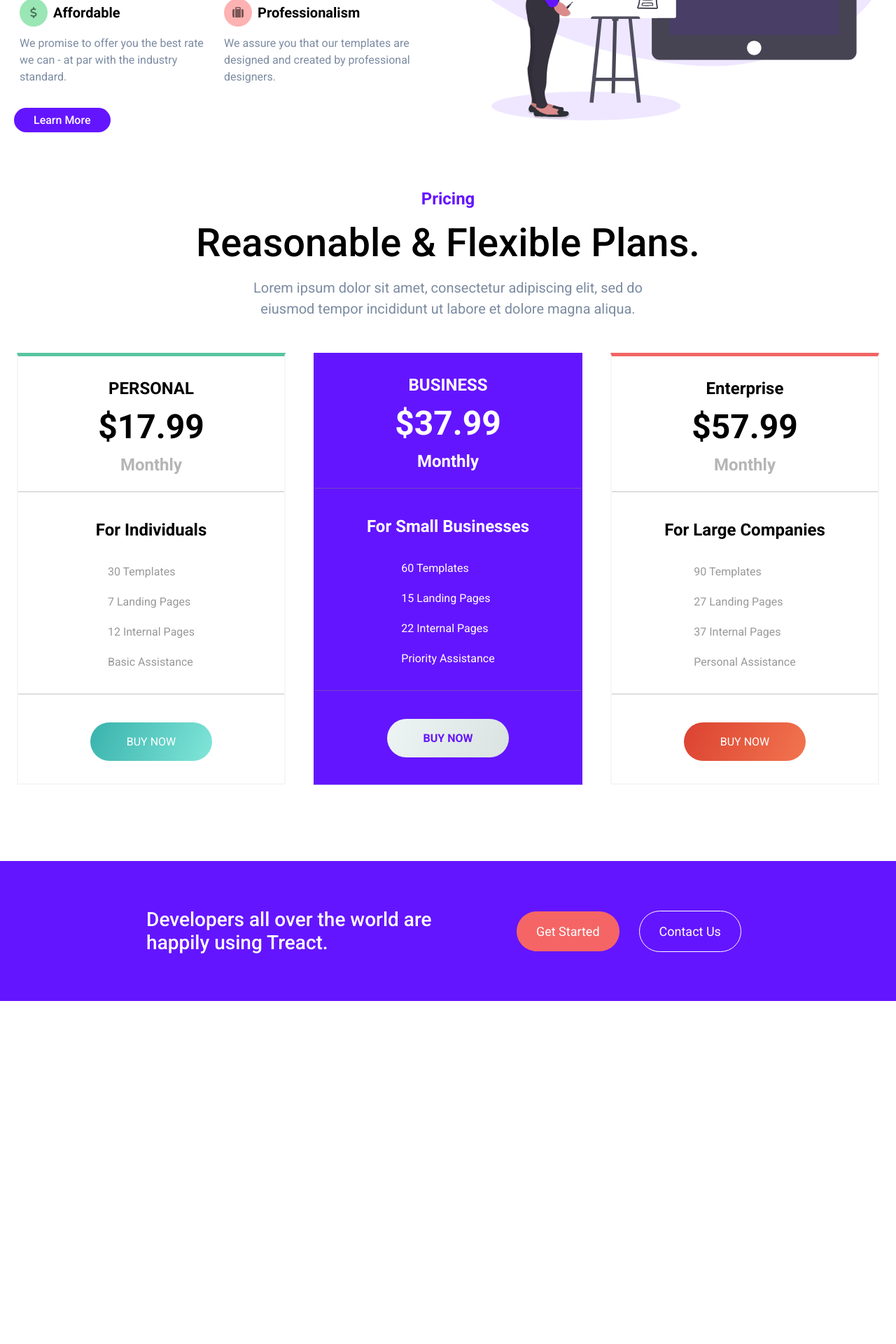
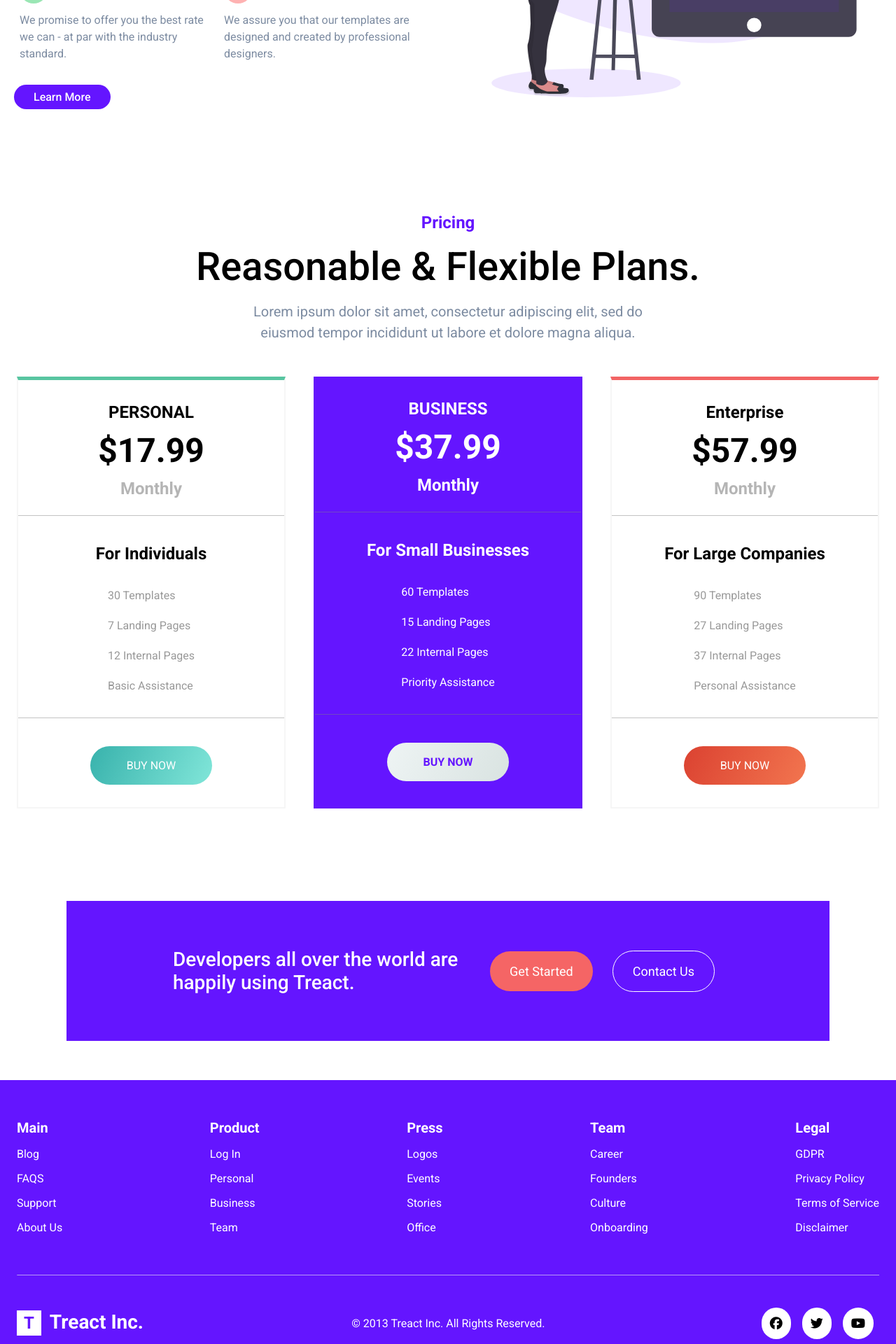
Before and after one commit to ajs050/Projects, a PHP site: page / in a window 1280 px wide. Shown: the part 3240-5160 px from the top of the page at 70% size. Before the commit the page ends 4670 px from the top, so only its background shows below. Run offline with PHP 8.4, Linux system fonts and the light colour scheme; some libraries are stand-ins or nearby versions.

Commit message:
Finished Footer

```diff
--- a/Project Clone #1/index.html
+++ b/Project Clone #1/index.html
@@ -389,7 +389,7 @@
       </section>
 
       <section id="ending">
-        <div class="container">
+        <div class="container container__ending">
           <div class="row row__ending">
             <h1 class="ending__para">Developers all over the world are happily using Treact.</h1>
             <div class="buttons">
@@ -400,5 +400,62 @@
         </div>
       </section>
     </main>
+
+    <footer>
+      <div class="container">
+        <div class="row footer__row">
+          <div class="footer__list">
+            <div class="footer__column">
+              <h1 class="footer__title">Main</h1>
+              <a href="#" class="footer__links no-cursor nav__effect nav__effect--white">Blog</a>
+              <a href="#" class="footer__links no-cursor nav__effect nav__effect--white">FAQS</a>
+              <a href="#" class="footer__links no-cursor nav__effect nav__effect--white">Support</a>
+              <a href="#" class="footer__links no-cursor nav__effect nav__effect--white">About Us</a>
+            </div>
+            <div class="footer__column">
+              <h1 class="footer__title">Product</h1>
+              <a href="#" class="footer__links no-cursor nav__effect nav__effect--white">Log In</a>
+              <a href="#" class="footer__links no-cursor nav__effect nav__effect--white">Personal</a>
+              <a href="#" class="footer__links no-cursor nav__effect nav__effect--white">Business</a>
+              <a href="#" class="footer__links no-cursor nav__effect nav__effect--white">Team</a>
+            </div>
+            <div class="footer__column">
+              <h1 class="footer__title">Press</h1>
+              <a href="#" class="footer__links no-cursor nav__effect nav__effect--white">Logos</a>
+              <a href="#" class="footer__links no-cursor nav__effect nav__effect--white">Events</a>
+              <a href="#" class="footer__links no-cursor nav__effect nav__effect--white">Stories</a>
+              <a href="#" class="footer__links no-cursor nav__effect nav__effect--white">Office</a>
+            </div>
+            <div class="footer__column">
+              <h1 class="footer__title">Team</h1>
+              <a href="#" class="footer__links no-cursor nav__effect nav__effect--white">Career</a>
+              <a href="#" class="footer__links no-cursor nav__effect nav__effect--white">Founders</a>
+              <a href="#" class="footer__links no-cursor nav__effect nav__effect--white">Culture</a>
+              <a href="#" class="footer__links no-cursor nav__effect nav__effect--white">Onboarding</a>
+            </div>
+            <div class="footer__column">
+              <h1 class="footer__title">Legal</h1>
+              <a href="#" class="footer__links no-cursor nav__effect nav__effect--white">GDPR</a>
+              <a href="#" class="footer__links no-cursor nav__effect nav__effect--white">Privacy Policy</a>
+              <a href="#" class="footer__links no-cursor nav__effect nav__effect--white">Terms of Service</a>
+              <a href="#" class="footer__links no-cursor nav__effect nav__effect--white">Disclaimer</a>
+            </div>
+          </div>
+          <hr class="footer__line">
+          <div class="footer__end">
+            <div class="logo">
+              <button class="logo__btn no-cursor footer__btn">T</button>
+              <span class="logo__name no-cursor footer__name">Treact Inc.</span>
+            </div>
+            <span class="footer__copyright">© 2013 Treact Inc. All Rights Reserved.</span>
+            <div class="footer__icons">
+              <a href="#" class="footer__icon"><i class="fab fa-facebook"></i></a>
+              <a href="#" class="footer__icon"><i class="fab fa-twitter"></i></a>
+              <a href="#" class="footer__icon"><i class="fab fa-youtube"></i></a>
+            </div>
+          </div>
+        </div>
+      </div>
+    </footer>
   </body>
 </html>
--- a/Project Clone #1/styles.css
+++ b/Project Clone #1/styles.css
@@ -43,6 +43,24 @@ p {
 .flex {
   flex: 1;
 }
+.nav__effect::after {
+  content: "";
+  position: absolute;
+  background-color: #6415ff;
+  width: 100%;
+  height: 2px;
+  bottom: -3px;
+  left: 0;
+  right: 0;
+  opacity: 0;
+  transition: all 400ms ease;
+}
+.nav__effect--white::after {
+  background-color: white;
+}
+.nav__effect:hover::after {
+  opacity: 1;
+}
 /* NAV */
 nav {
   height: 100px;
@@ -78,21 +96,6 @@ nav {
   font-weight: 500;
   position: relative;
   transition: all 400ms ease;
-}
-.nav__effect::after {
-  content: "";
-  position: absolute;
-  background-color: #6415ff;
-  width: 100%;
-  height: 2px;
-  bottom: -3px;
-  left: 0;
-  right: 0;
-  opacity: 0;
-  transition: all 300ms ease;
-}
-.nav__effect:hover::after {
-  opacity: 1;
 }
 .nav__link:hover {
   color: #6415ff;
@@ -237,12 +240,7 @@ input::placeholder {
 }
 
 /* quality  */
-#quality,
-#steps__section,
-#values,
-#pricing {
-  height: 80vh;
-}
+
 .quality__para {
   text-align: left;
   margin-bottom: 24px;
@@ -329,9 +327,7 @@ input::placeholder {
 }
 
 /* PRICING */
-#pricing {
-  height: 120vh;
-}
+
 .row__pricing {
   max-width: 1400px;
 }
@@ -434,7 +430,10 @@ ul {
 }
 /* Ending  */
 #ending {
-    height: 50vh;
+    display: flex;
+    align-items: center;
+    justify-content: center;
+    width: 100%;
 }
 .row__ending {
   width: 100%;
@@ -474,3 +473,73 @@ ul {
     font-size: 28px;
     font-weight: 500;
 }
+.container__ending {
+  padding: 56px;
+}
+/* Footer  */
+footer {
+  background-color: #6415ff;
+}
+.footer__row {
+  padding: 0 24px;
+}
+.footer__list {
+  display: flex;
+  width: 100%;
+  justify-content: space-between;
+  flex-wrap: wrap;
+}
+.footer__column {
+  display: flex;
+  flex-direction: column;
+  align-items: flex-start
+}
+.footer__links, .footer__title {
+ color: white;
+}
+.footer__title {
+  font-size: 20px;
+  margin-bottom: 8px;
+}
+.footer__links {
+  margin: 8px 0;
+  font-size: 16px;
+  text-align: left;
+  position: relative;
+}
+.footer__line {
+  border-top: 3px;
+  margin: 50px 0;
+  width: 100%;
+  opacity: 0.6;
+}
+.footer__btn {
+  background-color: #fff;
+  color: #6415ff;
+}
+.footer__name, .footer__copyright {
+ color: #fff;
+}
+.footer__name:hover {
+  color: #fff;
+}
+.footer__end {
+  display: flex;
+  justify-content: space-between;
+  align-items: center;
+}
+.footer__icons {
+  padding: 0 8px;
+}
+.footer__icon {
+  margin-left: 12px;
+  font-size: 18px;
+  color: black;
+  padding: 12px;
+  border-radius: 50px;
+  background-color: white;
+  transition: all 300ms ease;
+}
+.footer__icon:hover {
+  background-color: #ffffffb2;
+}
```
